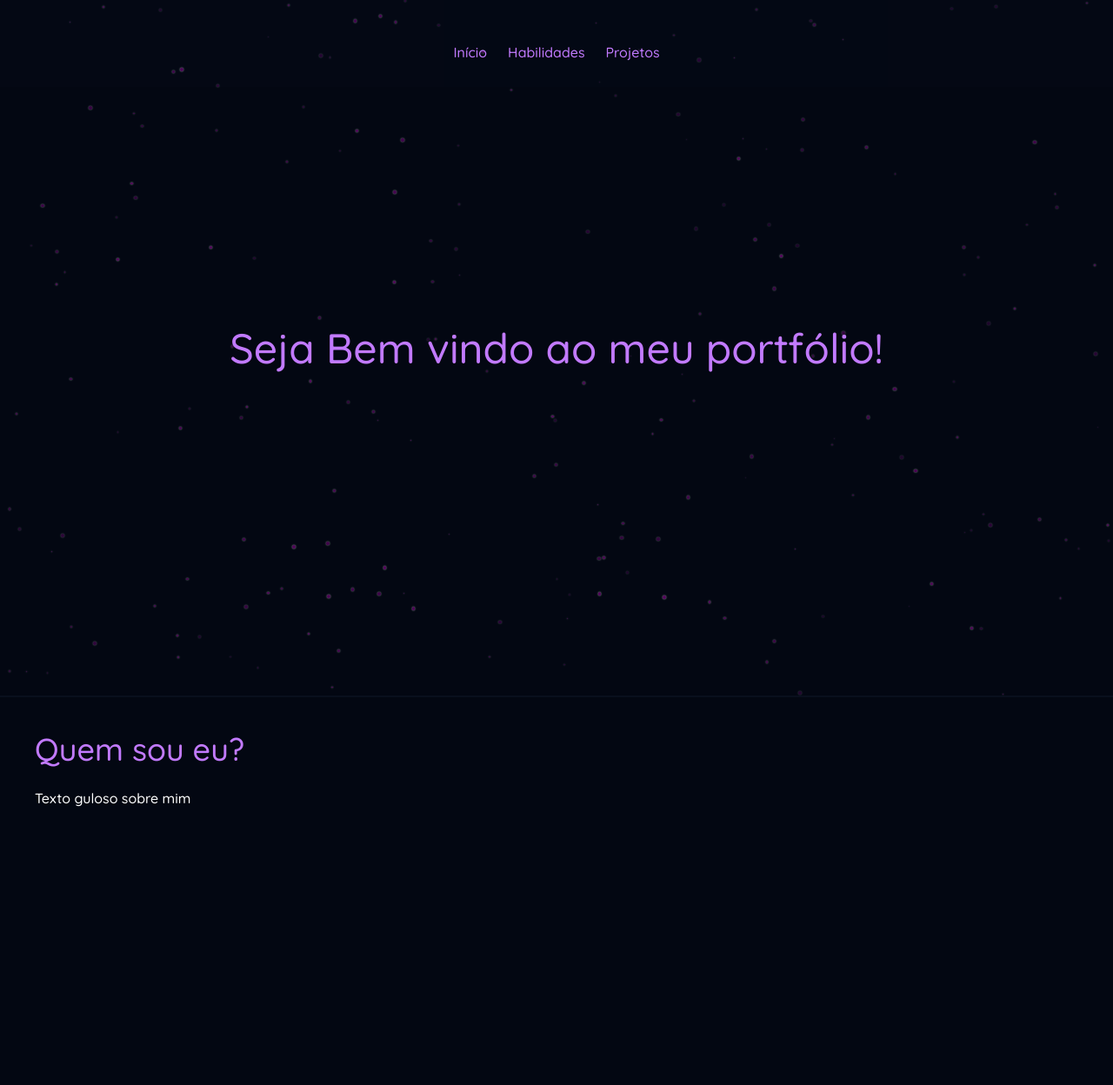
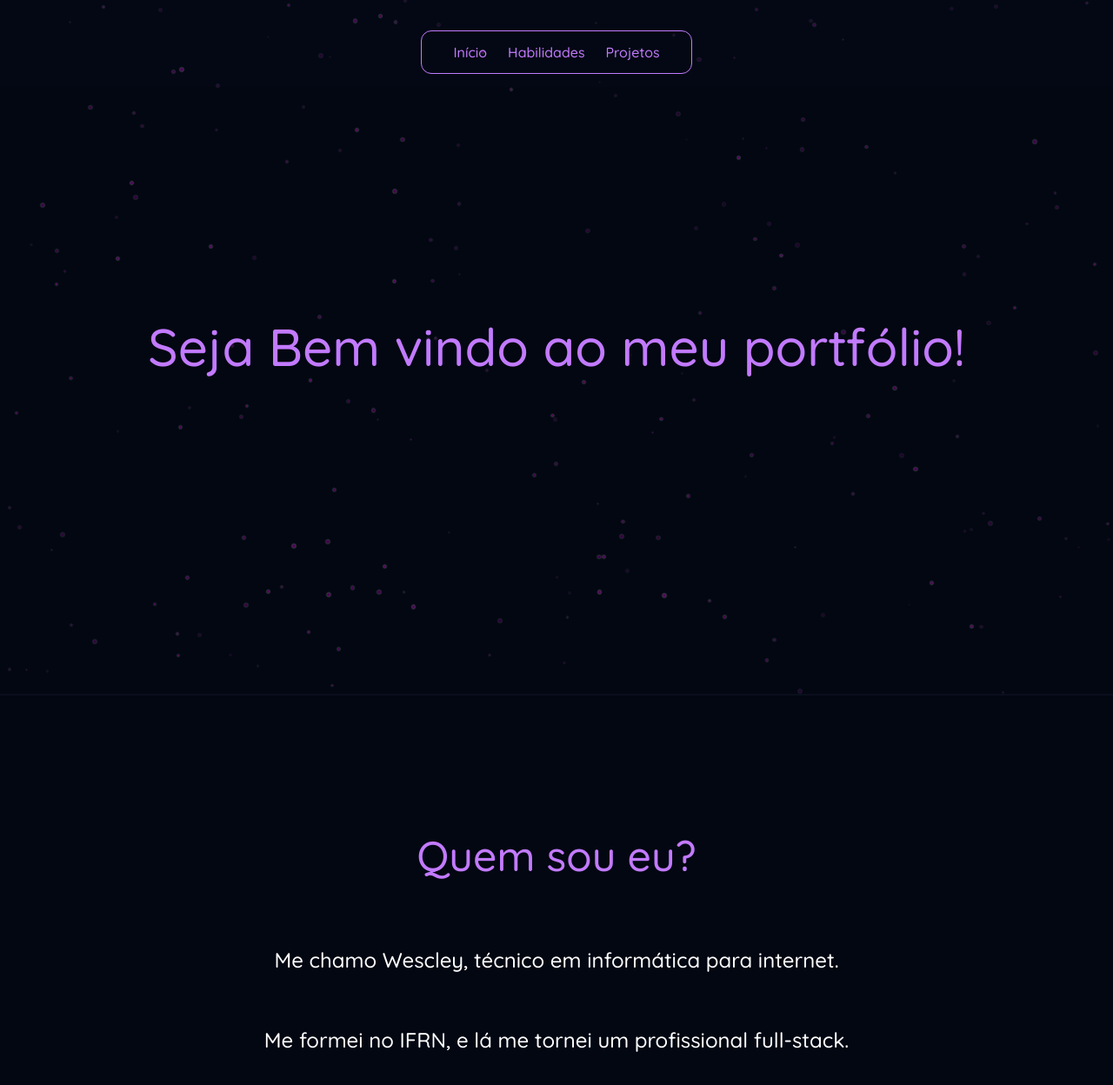
Before and after one commit to WescleyPlinio/portfolio, a React (Vite) app in the folder portfolio/: page / in a window 1280 px wide. Shown: the top 1248 px of the page at 87% size. Built offline with nearby package versions, Linux system fonts and the light colour scheme.

Commit message:
Padronizando animação com componente padão e estilizando menu do navbar

```diff
--- a/portfolio/src/App.jsx
+++ b/portfolio/src/App.jsx
@@ -12,11 +12,8 @@ function App() {
         <Navbar />
         <Hero element={<StarsBackground/>}></Hero>
       </header>
-      <main className='container border-t-2 border-gray-900/50 p-10 mx-auto bg-gray-950'>
-        <Section/>
-        <div className='h-96'>
-          <p className="text-white"></p>
-        </div>
+      <main className='container p-10 mx-auto my-30 bg-gray-950'>
+        <Section title="Quem sou eu?" textOne="Me chamo Wescley, técnico em informática para internet." textTwo="Me formei no IFRN, e lá me tornei um profissional full-stack."/>
       </main>
     </>
   )
--- /dev/null
+++ b/portfolio/src/components/FadeIn.jsx
@@ -0,0 +1,34 @@
+import { useEffect, useState, useRef } from "react";
+
+export default function FadeIn({children}) {
+    const ref = useRef(null);
+    const [visible, setVisible] = useState(false)
+
+    useEffect(() => {
+        const observer = new IntersectionObserver(
+            ([entry]) => {
+                if (entry.isIntersecting) {
+                    setVisible(true);
+                }
+            }, {
+            threshold: 1,
+        });
+
+        if (ref.current) {
+            observer.observe(ref.current)
+        }
+
+        return () => observer.disconnect();
+    }, [])
+
+    return (
+        <div
+            ref={ref}
+            className={`transition-all duration-700 ${visible ? "opacity-100 translate-y-0" : "opacity-0 translate-y-10"
+                }`}
+        >
+            {children}
+        </div>
+    );
+
+}
--- a/portfolio/src/components/Hero.jsx
+++ b/portfolio/src/components/Hero.jsx
@@ -8,10 +8,10 @@ export default function Hero({element}) {
     }, []);
 
     return (
-        <div className={`h-screen w-screen max-w-full ${animate ? 'fade-in-up':'opacity-0' }`}>
+        <div className={`h-screen w-screen max-w-full border-b-2 border-gray-900/50 ${animate ? 'fade-in-up':'opacity-0' }`}>
             {element}
             <div className="p-7 h-full max-w-full flex">
-                    <p className={`text-purple-400 text-center text-5xl m-auto`}>
+                    <p className={`text-purple-400 text-center text-6xl m-auto`}>
                         Seja Bem vindo ao meu portfólio!
                     </p>
             </div>
--- a/portfolio/src/components/Navbar.jsx
+++ b/portfolio/src/components/Navbar.jsx
@@ -1,9 +1,12 @@
 import React, { useState, useEffect } from 'react';
 
 const SimpleNavbar = () => {
-  const [menuOpen, setMenuOpen] = useState(false);
+  const [scrolled, setScrolled] = useState(false);
+  const [animate, setAnimate] = useState(false);
 
-  const [scrolled, setScrolled] = useState(false);
+    useEffect(()=>{
+        setAnimate(true)
+    }, []);
 
     useEffect(() => {
         const handleScroll = () => {
@@ -20,11 +23,11 @@ const SimpleNavbar = () => {
     }, []);
 
   return (
-    <nav className={`${scrolled ? "bg-gray-900" : "bg-gray-900/10 pt-5"} fixed top-0 w-screen z-50 transition-all duration-350 ease-in-out`}>
+    <nav className={`${scrolled ? "bg-gray-900" : "bg-gray-900/10 pt-5"} ${animate ? 'fade-in-up':'opacity-0' } fixed top-0 w-screen z-50 transition-all duration-350 ease-in-out`}>
       <div className="px-4">
-        <div className="flex justify-center h-20 items-center">
+        <div className="flex justify-center items-center h-20">
 
-          <div className="flex gap-6">
+          <div className="flex gap-6 border border-purple-400 py-3 px-9 rounded-xl max-w-screen">
             <a href="#" className="transition-all duration-300 ease-in-out text-purple-400 hover:text-purple-300 hover:underline">Início</a>
             <a href="#" className="transition-all duration-300 ease-in-out text-purple-400 hover:text-purple-300 hover:underline">Habilidades</a>
             <a href="#" className="transition-all duration-300 ease-in-out text-purple-400 hover:text-purple-300 hover:underline">Projetos</a>
--- a/portfolio/src/components/Section.jsx
+++ b/portfolio/src/components/Section.jsx
@@ -1,8 +1,25 @@
-export default function Section (){
-    return(
-        <>
-            <h1 className="text-purple-400 text-4xl mb-6">Quem sou eu?</h1>
-            <p className="text-white">Texto guloso sobre mim</p>
-        </>
-    )
+import FadeIn from "./FadeIn";
+
+export default function Section({ title, textOne, textTwo }) {
+  return (
+    <>
+      <FadeIn>
+        <h1 className="text-center text-purple-400 text-5xl mb-20">
+          {title}
+        </h1>
+      </FadeIn>
+
+      <FadeIn>
+        <p className="text-center text-white text-2xl mb-15">
+          {textOne}
+        </p>
+      </FadeIn>
+
+      <FadeIn>
+        <p className="text-center text-white text-2xl">
+          {textTwo}
+        </p>
+      </FadeIn>
+    </>
+  );
 }
```
